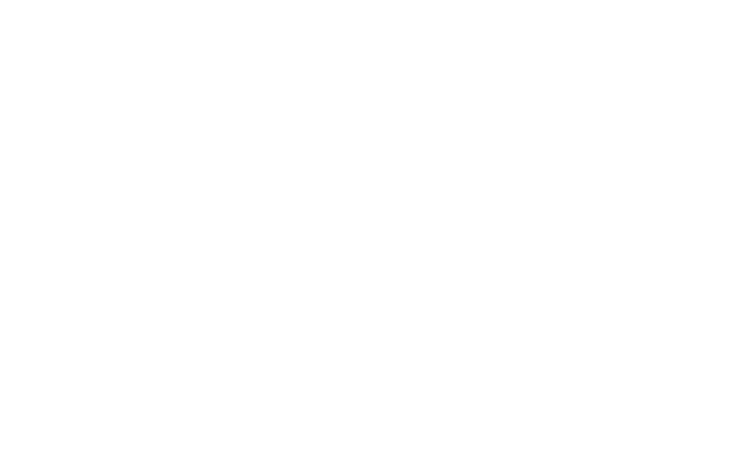
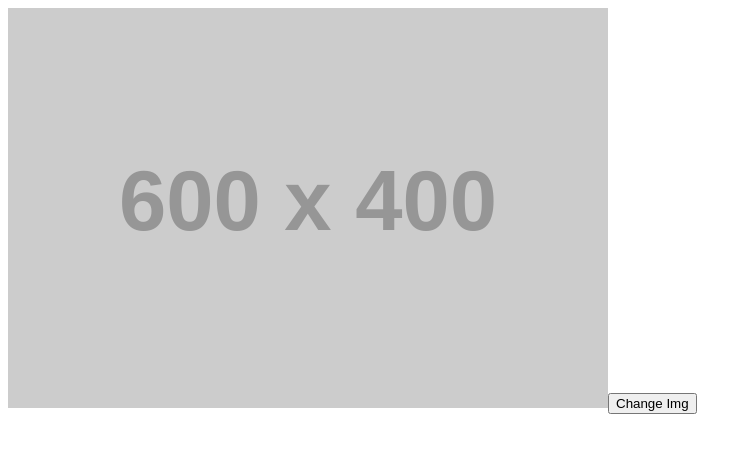
Before and after one commit to devs-shakil/react-practice-ostad, a React (Vite) app in the folder vite-project/: page / in a window 1280 px wide. Shown: the top 452 px of the page, without its empty margins (0-752 px from the left). Built offline with nearby package versions, Linux system fonts and the light colour scheme.

Commit message:
useRef practice

```diff
--- a/vite-project/src/App.jsx
+++ b/vite-project/src/App.jsx
@@ -1,26 +1,35 @@
-import Header from "./component/Header";
-import Props from "./component/Props";
+// import Header from "./component/Header";
+// import Props from "./component/Props";
+import UseRef from "./component/UseRef";
+
+//passing function
+// const helloFunction = () =>{
+//   alert("Hi, Mr. Shakil");
+// }
+
 
 // const item = {
-//   "id":1,
+//   "id":1,4444
 //   "Name": "Product",
 //   "description": "This is the description",
 //   "Price":19.30,
 //   "Catagories": "Catagories 1"
 // }
 
-const person = {
-  'id':1,
-  "name" : "Shakil",
-  "age":"24",
-  "phone":"01780783657"
-}
+// const person = {
+//   'id':1,
+//   "name" : "Shakil",
+//   "age":"24",
+//   "phone":"01780783657"
+// }
 const App = () => {
   return (
     <div>
-        <Header/>
-        <Props name="Shakil Hossain" Roll="2" age="25"/>
 
+        {/* <Props name="Shakil Hossain" Roll="2" age="25"/> */}
+        {/* <Header person={person}/> */}
+        {/* <PassFunction helloFunction={helloFunction} /> */}
+        <UseRef/>
     </div>
   );
 };
--- a/vite-project/src/component/Header.jsx
+++ b/vite-project/src/component/Header.jsx
@@ -1,7 +1,12 @@
 
-const Header = () => {
+const Header = (props) => {
     // let marks = 75;
     const status = false;
+    const person = props.person;
+    const convertArray = Object.entries(person)
+    const rendarList = convertArray.map((data, index) =>{
+        return <li key={index}>{data}</li>
+    })
     return (
         // immidietly invocked function
         <div>
@@ -32,8 +37,10 @@
                 :
                 <button>Log In</button>
             } */}
-
-
+            <h1>Person information</h1>
+            <ul>
+                {rendarList}
+            </ul>
         </div>
     );
 };
--- /dev/null
+++ b/vite-project/src/component/UseRef.jsx
@@ -0,0 +1,31 @@
+
+import { useRef } from 'react';
+
+const UseRef = () => {
+    // let helloUseRef = useRef();
+    let helloImg = useRef();
+    const changImg = () =>{
+        helloImg.current.src = 'https://placehold.co/600x400/000000/FFF'
+    }
+
+
+
+
+
+    // const change = () =>{
+    //     helloUseRef.innerText = "Hello Bangladesh"
+    // }
+
+
+    return (
+        <div>
+            {/* <h2 ref={(h2) =>helloUseRef = h2}></h2> */}
+            {/* <button onClick={change}>Click Here</button> */}
+
+            <img ref={helloImg} src="https://placehold.co/600x400" alt="" />
+            <button onClick={changImg}>  Change Img</button>
+        </div>
+    );
+};
+
+export default UseRef;
```
Also changed, not shown: vite-project/src/component/PassFunction.jsx (added, +10 -0 lines).
